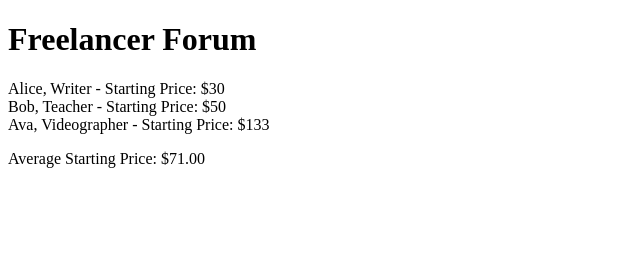
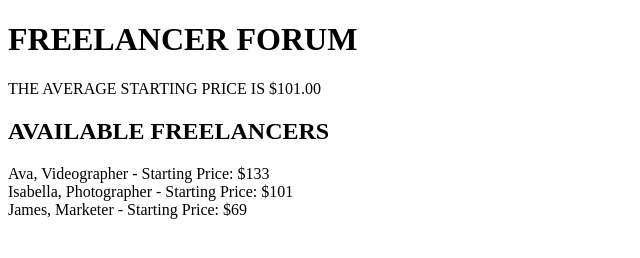
Before and after one commit to bearden86/Unit2.FreelancerForum, a plain HTML site: page index.html in a window 1280 px wide. Shown: the whole page, without its empty margins (0-640 px from the left). Drawn offline with Linux system fonts and the light colour scheme.

Commit message:
final changes

```diff
--- a/index.html
+++ b/index.html
@@ -7,9 +7,10 @@
     <title>Document</title>
 </head>
 <body>
-    <h1>Freelancer Forum</h1>
+    <h1>FREELANCER FORUM</h1>
+    <p id="averagePrice"></p>
+    <h2>AVAILABLE FREELANCERS</h2>
     <div id="freelancers"></div>
-    <p id="averagePrice"></p>
     <script src="index.js"></script>
 </body>
 </html>
--- a/index.js
+++ b/index.js
@@ -1,4 +1,4 @@
-// Array to store freelancer objects
+// array to store freelancer objects
 const freelancers = [
     { name: 'Alice', occupation: 'Writer', startingPrice: 30 },
     { name: 'Bob', occupation: 'Teacher', startingPrice: 50 }
@@ -8,14 +8,16 @@ const names = ['Emma', 'Liam', 'Olivia', 'Noah', 'Ava', 'William', 'Sophia', 'Ma
 
 const occupations = ['Designer', 'Developer', 'Writer', 'Artist', 'Consultant', 'Marketer', 'Photographer', 'Videographer', 'Translator', 'Tutor'];
 
-// Function to calculate the average starting price
+// function to calculate the average starting price
+// thanks to random starting price properties, average will vary as freelancers are pushed into the array
 function calculateAveragePrice() {
     const totalPrice = freelancers.reduce((sum, freelancer) => sum + freelancer.startingPrice, 0);
     const averagePrice = totalPrice / freelancers.length;
     return averagePrice;
 }
 
-// Function to render freelancers and average price
+// function to render freelancers and average price
+// DOM manipulation to grab the <div> by its id and then create content to display on the page: magic!
 function renderFreelancers() {
     const freelancerList = document.getElementById('freelancers');
     freelancerList.innerHTML = '';
@@ -27,36 +29,14 @@ function renderFreelancers() {
     });
 
     const averagePriceElement = document.getElementById('averagePrice');
-    averagePriceElement.textContent = `Average Starting Price: $${calculateAveragePrice().toFixed(2)}`;
+    averagePriceElement.textContent = `THE AVERAGE STARTING PRICE IS $${calculateAveragePrice().toFixed(2)}`;
 }
 
-// Initial render
+// initial render
 renderFreelancers();
 
-// Simulate new freelancer every 3 seconds
-// setInterval(() => {
-//     const newFreelancer = {
-//         name: `Freelancer ${freelancers.length + 1}`,
-//         occupation: 'Programmer',
-//         startingPrice: Math.floor(Math.random() * 100) + 50
-//     };
-//     freelancers.push(newFreelancer);
-//     renderFreelancers();
-// }, 3000);
 
-// setInterval(() => {
-//     const randomName = names[Math.floor(Math.random() * names.length)];
-//     const randomOccupation = occupations[Math.floor(Math.random() * occupations.length)];
-//     const newFreelancer = {
-//         name: randomName,
-//         occupation: randomOccupation,
-//         startingPrice: Math.floor(Math.random() * 100) + 50
-//     };
-//     freelancers.push(newFreelancer);
-//     renderFreelancers();
-// }, 3000);
-
-// Add one extra freelancer and update it every 3 seconds
+// generate three random freelancers and update it every 3 seconds
 let extraFreelancer = {
     name: names[Math.floor(Math.random() * names.length)],
     occupation: occupations[Math.floor(Math.random() * occupations.length)],
@@ -65,12 +45,19 @@ let extraFreelancer = {
 freelancers.push(extraFreelancer);
 renderFreelancers();
 
+// three new names will appear every 3 seconds
 setInterval(() => {
-    extraFreelancer = {
-        name: names[Math.floor(Math.random() * names.length)],
-        occupation: occupations[Math.floor(Math.random() * occupations.length)],
-        startingPrice: Math.floor(Math.random() * 100) + 50
-    };
-    freelancers[freelancers.length - 1] = extraFreelancer;
+    freelancers.length = 0; // sets the list to 0 every render so names don't pile up
+    const newFreelancers = [];
+
+    for (let i = 0; i < 3; i++) {
+        const extraFreelancer = {
+            name: names[Math.floor(Math.random() * names.length)],
+            occupation: occupations[Math.floor(Math.random() * occupations.length)],
+            startingPrice: Math.floor(Math.random() * 100) + 50
+        };
+        newFreelancers.push(extraFreelancer);
+    }
+    freelancers.push(...newFreelancers); // push new freelancers into the array
     renderFreelancers();
 }, 3000);
```
